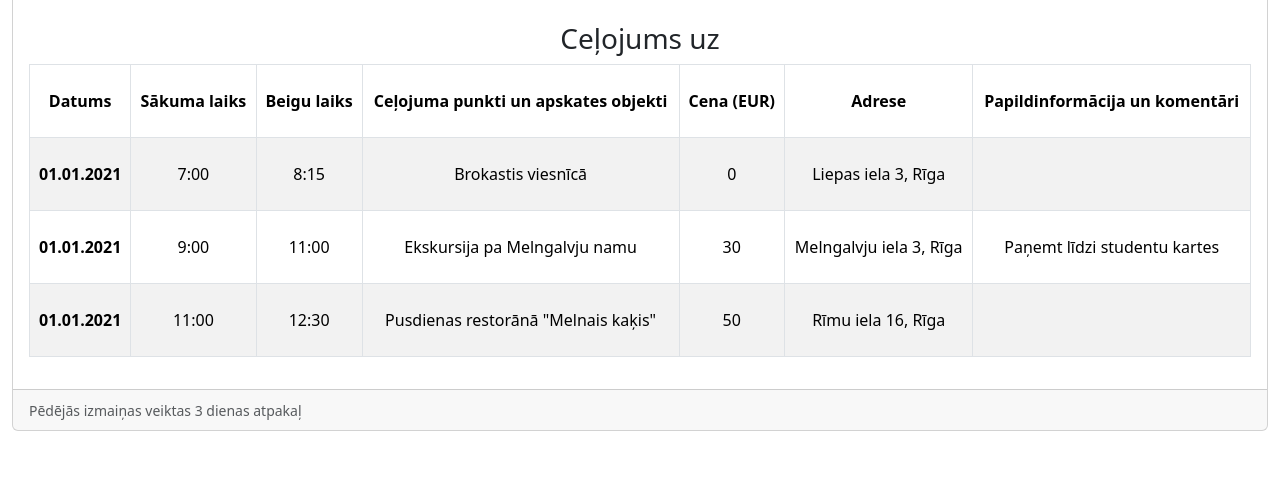
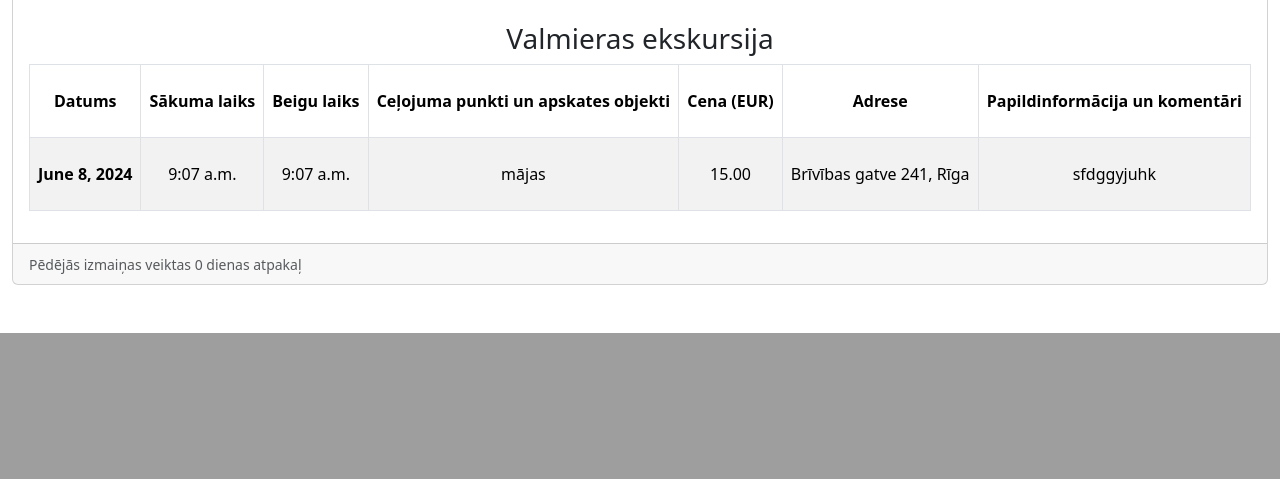
Before and after one commit to LoretaVitina/travelapp, a Django app: page /1/ in a window 1280 px wide. Shown: the part 523-1002 px from the top of the page. After the commit the page ends 856 px from the top, so only its background shows below. Run offline with Django 5.2, Linux system fonts and the light colour scheme; data comes from the database, SQL or seed files in the repository; both versions use the stored data as it was after the commit; some libraries are stand-ins or nearby versions.

Commit message:
detail view created

```diff
--- a/travel_app/journey/templates/journey/detail.html
+++ b/travel_app/journey/templates/journey/detail.html
@@ -9,7 +9,7 @@
             </div>
             <div class="card-body">
                 <div class="row text-center">
-                    <h3 class="card-title">Ceļojums uz</h3>
+                    <h3 class="card-title">{{ trip.title }}</h3>
                     <div class="col-lg-12">
                         <table class="table table-striped table-bordered">
                             <thead>
@@ -24,40 +24,24 @@
                             </tr>
                             </thead>
                             <tbody>
-                            <tr>
-                                <th scope="row">01.01.2021</th>
-                                <td>7:00</td>
-                                <td>8:15</td>
-                                <td>Brokastis viesnīcā</td>
-                                <td>0</td>
-                                <td>Liepas iela 3, Rīga</td>
-                                <td></td>
-                            </tr>
-                            <tr>
-                                <th scope="row">01.01.2021</th>
-                                <td>9:00</td>
-                                <td>11:00</td>
-                                <td>Ekskursija pa Melngalvju namu</td>
-                                <td>30</td>
-                                <td>Melngalvju iela 3, Rīga</td>
-                                <td>Paņemt līdzi studentu kartes</td>
-                            </tr>
-                            <tr>
-                                <th scope="row">01.01.2021</th>
-                                <td>11:00</td>
-                                <td>12:30</td>
-                                <td>Pusdienas restorānā "Melnais kaķis"</td>
-                                <td>50</td>
-                                <td>Rīmu iela 16, Rīga</td>
-                                <td></td>
-                            </tr>
+                                {% for event in trip.event_set.all %}
+                                    <tr>
+                                        <th scope="row">{{ event.date }}</th>
+                                        <td>{{ event.start_time.time }}</td>
+                                        <td>{{ event.end_time.time }}</td>
+                                        <td>{{ event.title }}</td>
+                                        <td>{{ event.price }}</td>
+                                        <td>{{ event.address }}</td>
+                                        <td>{{ event.comment }}</td>
+                                    </tr>
+                                {% endfor %}
                             </tbody>
                         </table>
                     </div>
                 </div>
             </div>
             <div class="card-footer">
-                <small class="text-muted">Pēdējās izmaiņas veiktas 3 dienas atpakaļ</small>
+                <small class="text-muted">Pēdējās izmaiņas veiktas {{ trip.days_from_updated_at }} dienas atpakaļ</small>
             </div>
         </div>
     </div>
```
Also changed, not shown: travel_app/db.sqlite3.
